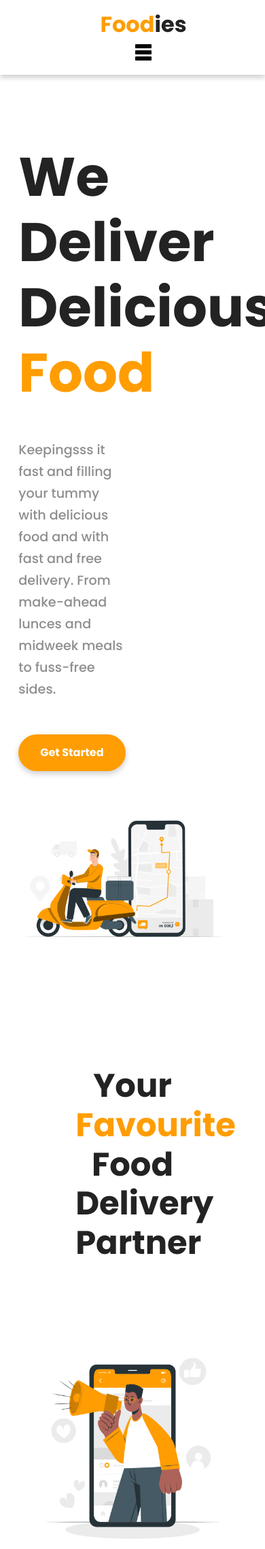
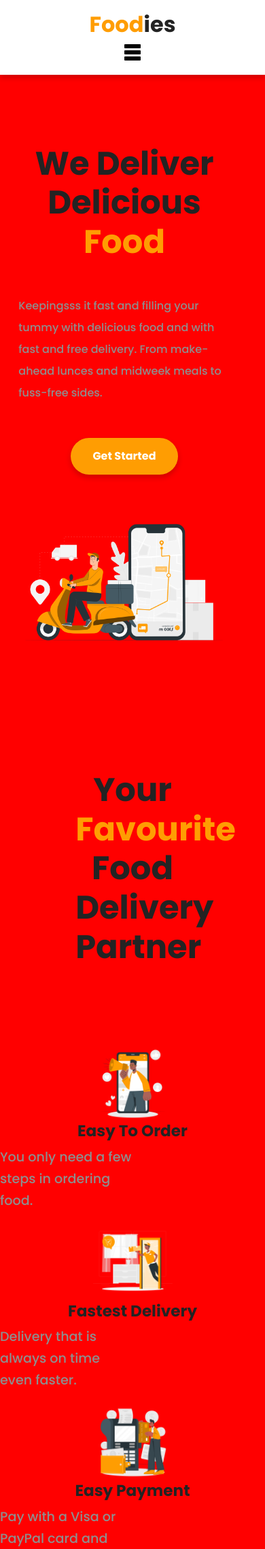
Before and after one commit to nikolastanin/FoodiesPHP, a PHP site: page / in a window 390 px wide; the page is wider, and only the part inside the window is pictured. Shown: the top 2278 px of that part at 68% size. Run offline with PHP 8.4, Linux system fonts and the light colour scheme; data that the repository does not hold is empty; some libraries are stand-ins or nearby versions.

Commit message:
fixing responsive layout

```diff
--- a/css/styles.css
+++ b/css/styles.css
@@ -10,7 +10,11 @@ body {
   background-color: white;
   text-align: center;
   font-family: Poppins;
-  overflow-x: hidden; }
+  overflow-x: hidden;
+  background-color: pink; }
+
+ul {
+  padding-left: 0; }
 
 h1, h2, h3, h4, h5, h6, a {
   font-weight: 700;
@@ -27,8 +31,7 @@ p {
   font-weight: 500;
   line-height: 2rem;
   width: 50%;
-  margin: auto;
-  text-align: center; }
+  text-align: left; }
 
 .container-fluid {
   padding: 3% 7%; }
@@ -139,11 +142,11 @@ nav.sticky {
 
 /* FEATURES section */
 #features-section {
-  margin-bottom: 300px; }
-
-.feature-img {
-  /* background-color: red; */
-  width: 50%; }
+  overflow: hidden; }
+  #features-section .feature-box {
+    min-width: 400px; }
+    #features-section .feature-box .feature-img {
+      width: 30%; }
 
 #about-us .about-img {
   width: 100%; }
@@ -242,7 +245,7 @@ footer {
 
 .cart-container {
   position: relative;
-  background-color: #fefefe;
+  background-color: white;
   margin: auto;
   padding: 2%;
   border: 1px solid #888;
@@ -258,7 +261,7 @@ footer {
   background-color: #FF9D02;
   margin-bottom: 5px;
   padding: 5px;
-  border: 2px solid red;
+  box-shadow: 0 4px 8px 0 rgba(0, 0, 0, 0.2);
   border-radius: 30px; }
 
 @-webkit-keyframes animatetop {
@@ -281,20 +284,62 @@ footer {
 .show {
   display: block !important; }
 
-@media (min-width: 600px) {
+/* Extra small devices (phones, 600px and down) */
+@media only screen and (max-width: 600px) {
+  body {
+    background-color: red; }
+
+  #title .title-heading {
+    font-size: 3rem;
+    width: 100%;
+    margin-bottom: 50px; }
+  #title p {
+    font-size: 1rem;
+    margin: auto;
+    width: 100%;
+    margin-bottom: 50px; }
+
+  .product-list__item img {
+    overflow: hidden;
+    width: 100%; }
+  .product-list__item ul {
+    padding-left: 0  !important; }
+
+  footer {
+    overflow: hidden; } }
+/* Small devices (portrait tablets and large phones, 600px and up) */
+@media only screen and (min-width: 600px) {
+  body {
+    background-color: orange; }
+
   .products {
     grid-template-columns: repeat(2, 1fr); } }
-/* Screen larger than 900px? 3 columns */
-@media (min-width: 900px) {
+/* Medium devices (landscape tablets, 768pxd up) */
+@media only screen and (min-width: 768px) {
+  body {
+    background-color: yellow; }
+
+  #title p {
+    text-align: left; } }
+/* Large devices (laptops/desktops, 992px and up) */
+@media only screen and (min-width: 992px) {
   .products {
-    grid-template-columns: repeat(3, 1fr); } }
+    grid-template-columns: repeat(3, 1fr); }
+
+  body {
+    background-color: blue; } }
+/* Extra large devices (large laptops and desktops, 1200px and up) */
+@media only screen and (min-width: 1200px) {
+  body {
+    background-color: green; } }
 @media screen and (max-width: 1095px) {
   .feature-img {
     width: 80%; }
 
   .title-row {
     flex-direction: column;
-    width: 100%; }
+    width: 100%;
+    text-align: center; }
 
   .title-image {
     margin-left: 0;
--- a/footer.php
+++ b/footer.php
@@ -1,7 +1,7 @@
 <?php
 ?>
 
-<footer id="footer">
+<footer>
     <a class="logofooter" href="">Foodies</a>
     <ul>
         <h5>About us:</h5>
--- a/header.php
+++ b/header.php
@@ -18,7 +18,7 @@
     <link rel="preconnect" href="https://fonts.gstatic.com" crossorigin>
     <link href="https://fonts.googleapis.com/css2?family=Poppins:wght@100;300;500;600;700&display=swap" rel="stylesheet">
     <link href="https://cdn.jsdelivr.net/npm/bootstrap@5.1.3/dist/css/bootstrap.min.css" rel="stylesheet" integrity="sha384-1BmE4kWBq78iYhFldvKuhfTAU6auU8tT94WrHftjDbrCEXSU1oBoqyl2QvZ6jIW3" crossorigin="anonymous">
-    <link rel="stylesheet" href="css/styles.css">
+
 
     <script src="https://kit.fontawesome.com/af63b2d295.js" crossorigin="anonymous"></script>
 <!--
@@ -29,7 +29,9 @@ bootstrap     -->
             integrity="sha384-Q6E9RHvbIyZFJoft+2mJbHaEWldlvI9IOYy5n3zV9zzTtmI3UksdQRVvoxMfooAo" crossorigin="anonymous"></script>
     <script src="https://stackpath.bootstrapcdn.com/bootstrap/4.4.1/js/bootstrap.min.js"
             integrity="sha384-wfSDF2E50Y2D1uUdj0O3uMBJnjuUD4Ih7YwaYd1iqfktj0Uod8GCExl3Og8ifwB6" crossorigin="anonymous"></script>
-</head>
+            <link rel="stylesheet" href="css/styles.css">
+
+        </head>
 <body>
 
 
--- a/index.php
+++ b/index.php
@@ -24,9 +24,6 @@ include "header.php";
 
 <section  id="title">
     <div class="container-fluid">
-
-
-
 
         <!-- TITLE -->
         <div class="row title-row">
@@ -110,9 +107,9 @@ include "header.php";
             </div>
             <div class="col-lg-6  ">
                 <h3>About<span class="span-title"> Us </span></h3>
-                <p>Lorem ipsum dolor sit amet, consectetur adipiscing elit. Donec in finibus purus, eget gravida tortor. Proin vulputate fermentum justo nec auctor. Nunc cursus tellus ut justo convallis fermentum. Sed pulvinar posuere ligula at pharetra. Nunc ut luctus leo. Praesent ut ante sit amet magna pretium pretium. "</p>
+                <p>Lorem ipsum dolor sit amet, consectetur adipiscing elit. Donec in finibus purus, eget gravida tortor. Proin vulputate fermentum justo nec auctor. Nunc cursus tellus ut justo convallis fermentum. Sed pulvinar posuere ligula at pharetra. Nunc ut luctus leo. Praesent ut ante sit amet magna pretium pretium.1 "</p>
                 </p>
-                <p id="more-txt">Lorem ipsum dolor sit amet, consectetur adipiscing elit. Donec in finibus purus, eget gravida tortor. Proin vulputate fermentum justo nec auctor. Nunc cursus tellus ut justo convallis fermentum. Sed pulvinar posuere ligula at pharetra. Nunc ut luctus leo. Praesent ut ante sit amet magna pretium pretium. "</p>
+                <p id="more-txt">Lorem ipsum dolor sit amet, consectetur adipiscing elit. Donec in finibus purus, eget gravida tortor. Proin vulputate fermentum justo nec auctor. Nunc cursus tellus ut justo convallis fermentum. Sed pulvinar posuere ligula at pharetra. Nunc ut luctus leo. Praesent ut ante sit amet magna pretium pretium.2 "</p>
                 </p>
                 <button id="view-btn"class="btn-yellow btn-transparent">View more</button>
             </div>
--- a/sass/styles.scss
+++ b/sass/styles.scss
@@ -18,8 +18,13 @@ body{
     text-align: center;
     font-family: Poppins;
     overflow-x: hidden;
-//   background-color: pink;
 
+    // overflow-y: visible;
+  background-color: pink;
+    //
+}
+ul{
+    padding-left: 0;
 }
 
 h1,h2,h3,h4,h5,h6,a{
@@ -43,8 +48,8 @@ p{
     font-weight: 500;
     line-height: 2rem;
     width: 50%;
-    margin: auto;
-     text-align: center;
+    // margin: auto;
+     text-align: left;
 }
 
 
@@ -215,13 +220,22 @@ nav.sticky{
 
 /* FEATURES section */
 #features-section{
-    margin-bottom: 300px;
+    overflow: hidden;
+    .feature-box{
+        min-width: 400px;
+        .feature-img{
+            width: 30%;
+        }
+    }
 }
-.feature-img{
-    /* background-color: red; */
-    width: 50%;
+// #features-section{
+//     margin-bottom: 300px;
+// }
+// .feature-img{
+//     /* background-color: red; */
+//     width: 50%;
 
-}
+// }
 
 
 
@@ -398,7 +412,7 @@ footer{
 }
 .cart-container{
     position: relative;
-    background-color: #fefefe;
+  background-color: white;
     margin: auto;
     padding: 2%;
     border: 1px solid #888;
@@ -414,8 +428,9 @@ footer{
     background-color: $primary-color;
     margin-bottom: 5px;
     padding: 5px;
-    border: 2px solid red;
+    box-shadow: 0 4px 8px 0 rgba(0,0,0,0.2);
     border-radius: 30px;
+
 }
 //animations for modal
 @-webkit-keyframes animatetop {
@@ -438,21 +453,96 @@ footer{
 .show{
     display: block !important;
 }
+
+
 // MEDIA QUERIES
-//queries for menu page responsive  list of items
-@media (min-width: 600px) {
-    .products{ grid-template-columns: repeat(2, 1fr); }
-  }
 
-  /* Screen larger than 900px? 3 columns */
-  @media (min-width: 900px) {
-    .products{ grid-template-columns: repeat(3, 1fr); }
-  }
+
+/* Extra small devices (phones, 600px and down) */
+@media only screen and (max-width: 600px) {
+    body{
+        background-color: red;
+    }
+    #title{
+        .title-heading{
+            font-size: 3rem;
+            width: 100%;
+            margin-bottom: 50px;
+        }
+        p{
+            // color:blue;
+            font-size: 1rem;
+            // text-align: center;
+            margin: auto;
+            width: 100%;
+            margin-bottom: 50px;
+        }
+    }
+    #features-section{
+
+    }
+
+    .product-list__item {
+        img{
+        overflow: hidden;
+        width: 100%;
+    }
+
+       ul{
+            padding-left: 0  !important;
+        }
 
 
 
+}
+footer{
+    overflow: hidden;
+}
+    //items are deafulted to this size so
+}
+
+/* Small devices (portrait tablets and large phones, 600px and up) */
+@media only screen and (min-width: 600px) {
+    body{
+        background-color:orange;
+    }
+    .products{ grid-template-columns: repeat(2, 1fr); }
+}
+
+/* Medium devices (landscape tablets, 768pxd up) */
+@media only screen and (min-width: 768px) {
+    body{
+        background-color: yellow;
+    }
+
+        #title p{
+            // margin:auto;
+            text-align: left;
+        }
+
+
+}
+
+/* Large devices (laptops/desktops, 992px and up) */
+@media only screen and (min-width: 992px) {
+    .products{ grid-template-columns: repeat(3, 1fr); }
+    body{
+        background-color: blue;
+    }
+}
+
+/* Extra large devices (large laptops and desktops, 1200px and up) */
+@media only screen and (min-width: 1200px) {
+    body{
+        background-color: green;
+    }
+}
+
+
 @media screen and (max-width:1095px) {
-
+   body{
+    //    background-color: black !important;
+   }
 
     p{
         //vrati na 100
@@ -464,6 +554,11 @@ footer{
     .title-row{
         flex-direction: column;
         width: 100%;
+        text-align: center;
+        p{
+            // margin:auto;
+            // text-align: center;
+        }
     }
     .title-image{
        margin-left:0;
--- a/scripts/main.js
+++ b/scripts/main.js
@@ -38,17 +38,17 @@ started_btn.addEventListener("click",scrollToFunc);
 //     header.classList.toggle("sticky",window.scrollY >0);
 // })
 //navbar
-let x = document.getElementById("sandwich");
-let navbar = document.getElementById("navbar-list");
-let y =  document.getElementById("cart-cont");
+// let x = document.getElementById("sandwich");
+// let navbar = document.getElementById("navbar-list");
+// let y =  document.getElementById("cart-cont");
 
-//menu FIX THIS ! not activating in responsive mode
-const activateMenu = () =>{
-      navbar.style.display ="flex";
-      x.style.display = "none";
-     // y.style.display = "none";
-}
-x.addEventListener("click", activateMenu);
+// //menu FIX THIS ! not activating in responsive mode
+// const activateMenu = () =>{
+//       navbar.style.display ="flex";
+//       x.style.display = "none";
+//      // y.style.display = "none";
+// }
+// x.addEventListener("click", activateMenu);
 
 
 
--- a/scripts/shopping-cart.js
+++ b/scripts/shopping-cart.js
@@ -6,6 +6,7 @@ const cartBtn = document.querySelector(".btn-cart");
 const clearBtn = document.querySelector(".cart-button__clear");
 const checkoutBtn = document.querySelector(".cart-button__checkout");
 const modal = document.querySelector(".modal");
+const body = document.getElementsByName("body");
 // const cartContainer = document.querySelector(".cart-container");
 const cartItemsContainer = document.querySelector(".cart-items__container");
 const cartItemsCount = document.querySelector(".cart-count");
@@ -181,15 +182,28 @@ cartElements.push(cartItem);
 //Showign the cart on user click
 const showCart = () =>{
 console.log("SHOW CART");
-   if( modal.style.display==""){
+if(cartElements.length==0){
+    alert("Your cart is empty. Add some items to the cart...")
+
+}else{
+
+
+   if( modal.style.display!=="block"){
     modal.style.display = "block";
+
    }
    else
    {
-    modal.style.display="";
+    modal.style.display="none";
    }
 }
-
+}
+//click outside modal
+window.onclick = function(event) {
+    if (event.target == modal) {
+      modal.style.display = "none";
+    }
+  }
 
 // Checking if the cart is empty
 // const checkEmpty = () =>{
```
Also changed, not shown: sass/styles.css (+72 -11 lines), css/styles.min.css (added), sass/styles.min.css, 2 other files.
